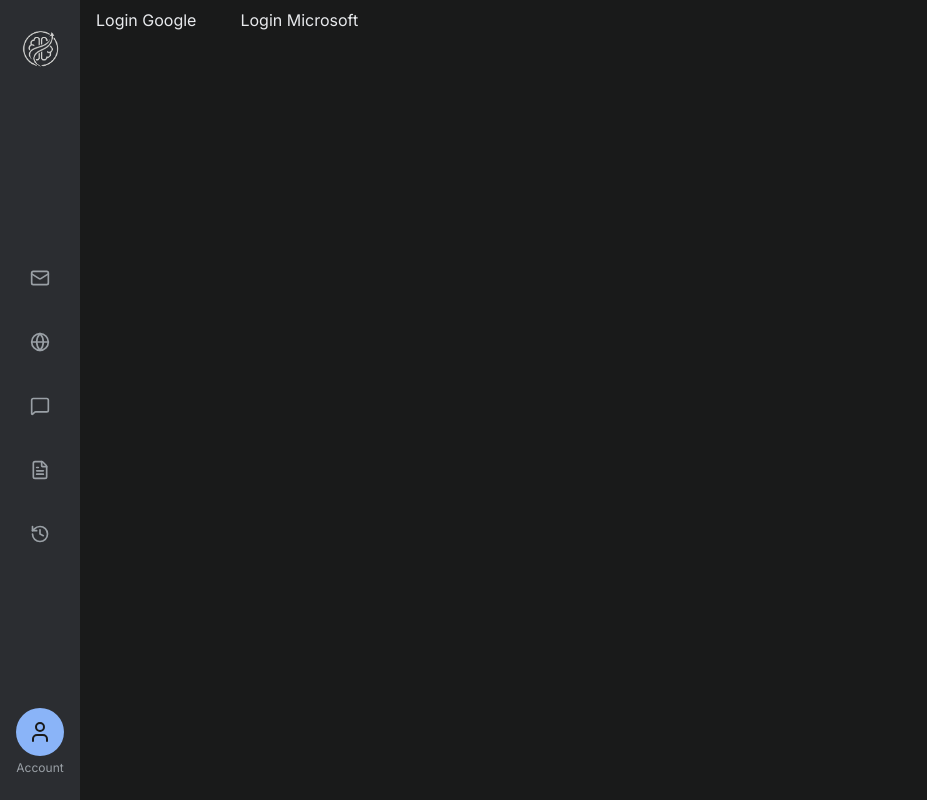
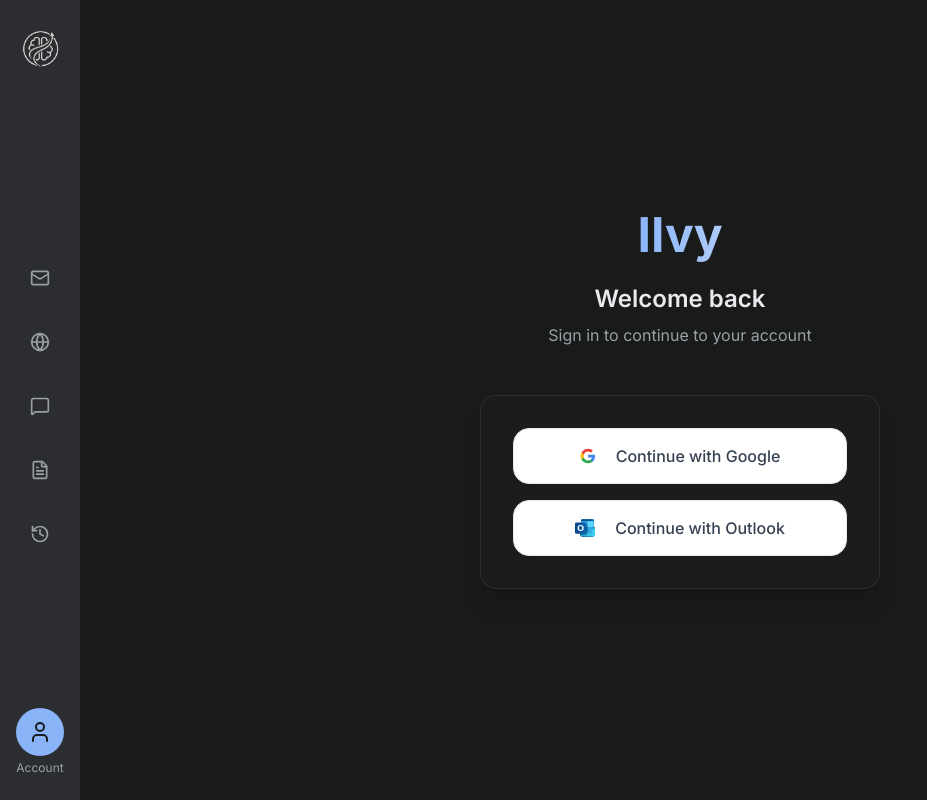
Before and after one commit to NitinTheGreat/BuildSmartr-Frontend, a Next.js app in the folder frontendbuildsmartr/: page / in a window 1280 px wide. Shown: the whole page, without its empty margins (0-927 px from the left). Built offline with nearby package versions, Linux system fonts and the light colour scheme; no server answers.

Commit message:
styles: login page

```diff
--- a/frontendbuildsmartr/app/page.tsx
+++ b/frontendbuildsmartr/app/page.tsx
@@ -17,7 +17,31 @@
   return (
     <>
       <AuthStateListener />
-      <AuthButtons />
+      <div className="min-h-screen flex items-center justify-center bg-background">
+        <div className="w-full max-w-md px-6 py-12">
+          <div className="text-center mb-12">
+            <div className="mb-6">
+              <span className="text-5xl font-bold bg-gradient-to-r from-accent to-accent-strong bg-clip-text text-transparent">
+                IIvy
+              </span>
+            </div>
+            <h1 className="text-2xl font-semibold text-foreground mb-2">
+              Welcome back
+            </h1>
+            <p className="text-muted-foreground">
+              Sign in to continue to your account
+            </p>
+          </div>
+
+          <div className="bg-surface/50 backdrop-blur-sm border border-border/50 rounded-2xl p-8 shadow-xl">
+            <div className="flex flex-col items-center">
+              <AuthButtons />
+            </div>
+          </div>
+
+
+        </div>
+      </div>
     </>
   );
 }
--- a/frontendbuildsmartr/components/AuthButtons.tsx
+++ b/frontendbuildsmartr/components/AuthButtons.tsx
@@ -2,6 +2,32 @@
 
 import { useCallback } from "react";
 import { createClient } from "@/utils/supabase/client";
+import { Button } from "@/components/ui/button";
+import Image from "next/image";
+
+// Google Logo SVG Component
+function GoogleLogo({ className }: { className?: string }) {
+  return (
+    <svg className={className} viewBox="0 0 24 24" width="20" height="20">
+      <path
+        fill="#4285F4"
+        d="M22.56 12.25c0-.78-.07-1.53-.2-2.25H12v4.26h5.92c-.26 1.37-1.04 2.53-2.21 3.31v2.77h3.57c2.08-1.92 3.28-4.74 3.28-8.09z"
+      />
+      <path
+        fill="#34A853"
+        d="M12 23c2.97 0 5.46-.98 7.28-2.66l-3.57-2.77c-.98.66-2.23 1.06-3.71 1.06-2.86 0-5.29-1.93-6.16-4.53H2.18v2.84C3.99 20.53 7.7 23 12 23z"
+      />
+      <path
+        fill="#FBBC05"
+        d="M5.84 14.09c-.22-.66-.35-1.36-.35-2.09s.13-1.43.35-2.09V7.07H2.18C1.43 8.55 1 10.22 1 12s.43 3.45 1.18 4.93l2.85-2.22.81-.62z"
+      />
+      <path
+        fill="#EA4335"
+        d="M12 5.38c1.62 0 3.06.56 4.21 1.64l3.15-3.15C17.45 2.09 14.97 1 12 1 7.7 1 3.99 3.47 2.18 7.07l3.66 2.84c.87-2.6 3.3-4.53 6.16-4.53z"
+      />
+    </svg>
+  );
+}
 
 export default function AuthButtons() {
   const login = useCallback(async (provider: "google" | "azure") => {
@@ -26,19 +52,34 @@
   }, []);
 
   return (
-    <div style={{ display: "flex", gap: "12px" }}>
-      <button
+    <div className="flex flex-col gap-4 w-full max-w-sm">
+      <Button
         onClick={() => login("google")}
-        style={{ padding: "8px 16px", borderRadius: "6px", cursor: "pointer" }}
+        variant="outline"
+        size="lg"
+        className="group relative w-full h-14 text-base font-medium bg-white hover:bg-white text-gray-700 hover:text-gray-900 border border-gray-200 hover:border-gray-300 rounded-xl transition-all duration-300 overflow-hidden cursor-pointer hover:shadow-lg hover:shadow-gray-200/50 hover:scale-[1.02] active:scale-[0.98]"
       >
-        Login Google
-      </button>
-      <button
+        <span className="absolute inset-0 bg-gradient-to-r from-transparent via-white/80 to-transparent -translate-x-full group-hover:translate-x-full transition-transform duration-700 ease-in-out" />
+        <GoogleLogo className="mr-3 relative z-10 transition-transform duration-300 group-hover:scale-110" />
+        <span className="relative z-10">Continue with Google</span>
+      </Button>
+
+      <Button
         onClick={() => login("azure")}
-        style={{ padding: "8px 16px", borderRadius: "6px", cursor: "pointer" }}
+        variant="outline"
+        size="lg"
+        className="group relative w-full h-14 text-base font-medium bg-white hover:bg-white text-gray-700 hover:text-gray-900 border border-gray-200 hover:border-blue-300 rounded-xl transition-all duration-300 overflow-hidden cursor-pointer hover:shadow-lg hover:shadow-blue-100/50 hover:scale-[1.02] active:scale-[0.98]"
       >
-        Login Microsoft
-      </button>
+        <span className="absolute inset-0 bg-gradient-to-r from-transparent via-blue-50/80 to-transparent -translate-x-full group-hover:translate-x-full transition-transform duration-700 ease-in-out" />
+        <Image
+          src="/outlook.svg"
+          alt="Outlook"
+          width={20}
+          height={20}
+          className="mr-3 relative z-10 transition-transform duration-300 group-hover:scale-110"
+        />
+        <span className="relative z-10">Continue with Outlook</span>
+      </Button>
     </div>
   );
 }
```
Also changed, not shown: frontendbuildsmartr/public/outlook.svg (added).
